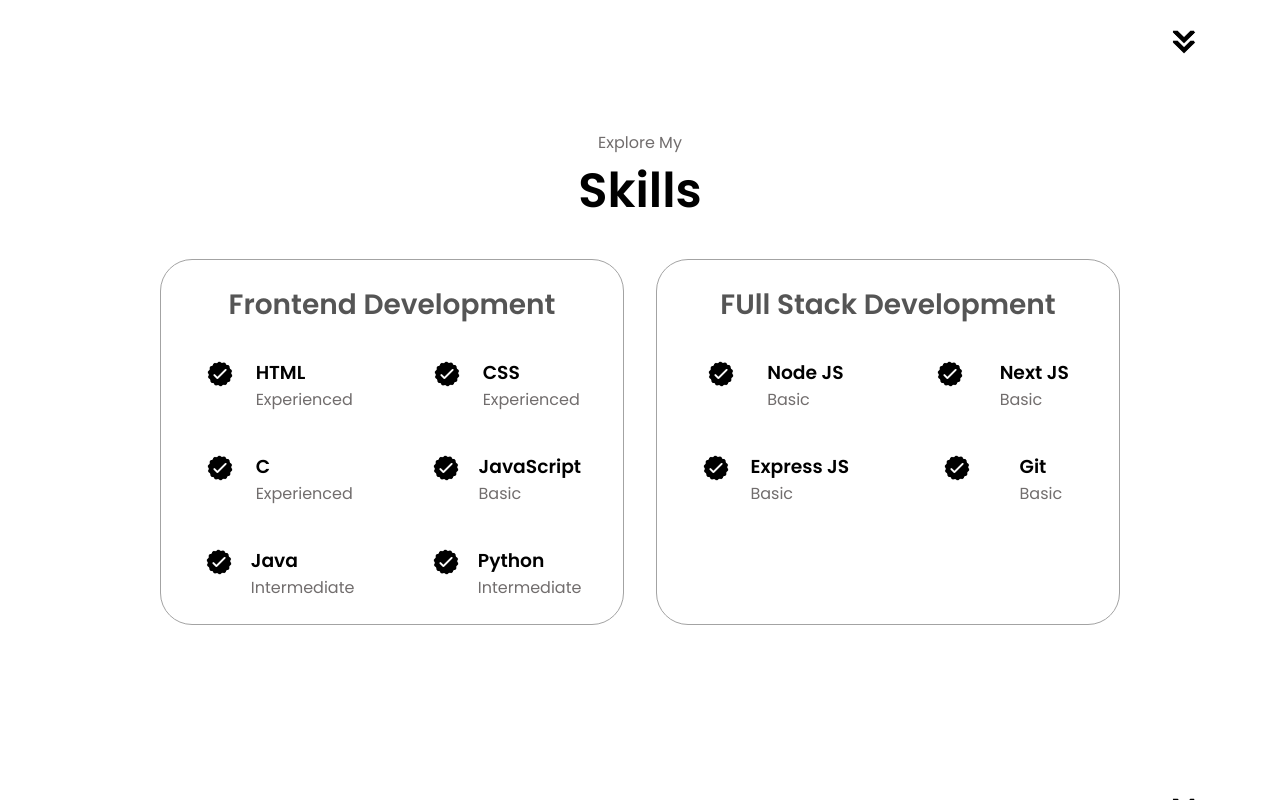
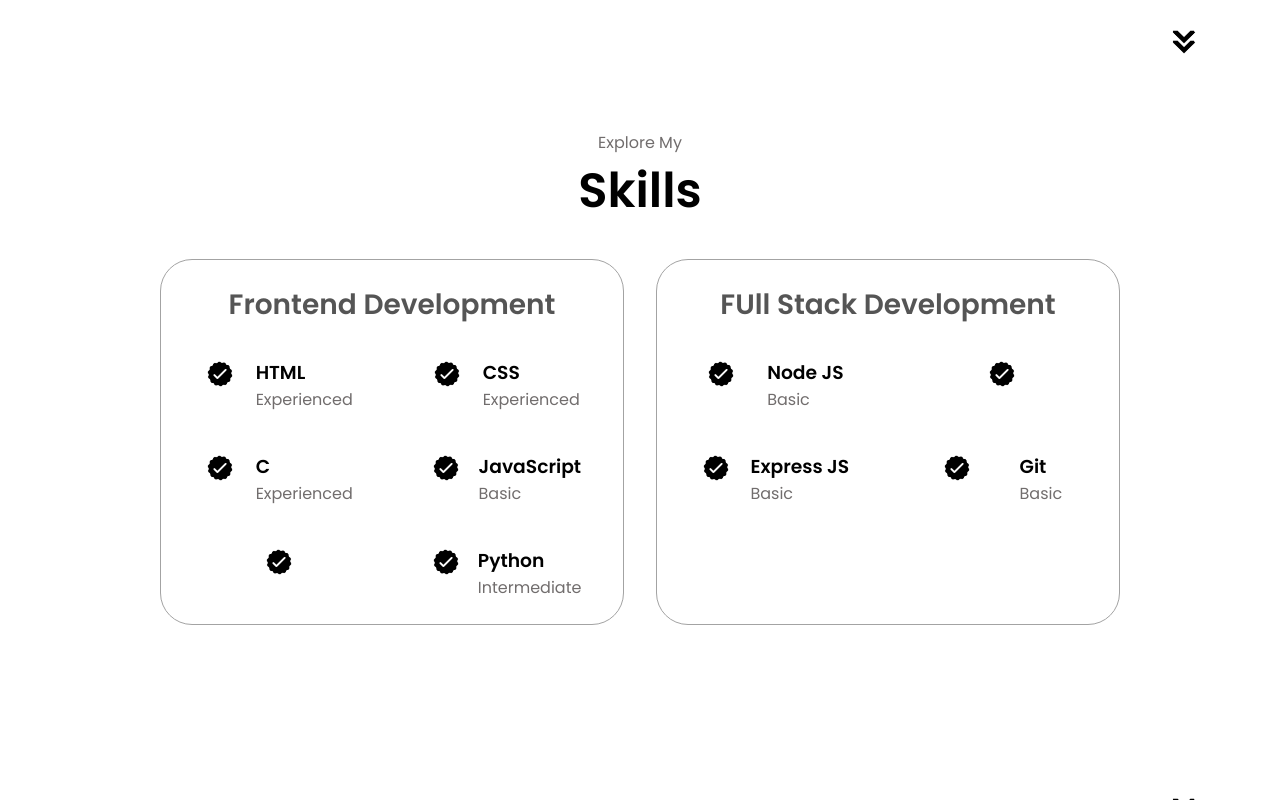
Before and after one commit to harshitatanvie/portfolio, a plain HTML site: page index.html in a window 1280 px wide. Shown: the part 1566-2366 px from the top of the page. Drawn offline with Linux system fonts and the light colour scheme.

Commit message:
Update index.html

```diff
--- a/index.html
+++ b/index.html
@@ -42,8 +42,8 @@
       </div>
       <div class="section__text">
         <p class="section__text__p1">Hello, I'm</p>
-        <h1 class="title">Harshita Tanvie</h1>
-        <p class="section__text__p2">Full Stack Developer</p>
+        <h1 class="title">Harshita Tanvie Durgapu</h1>
+
         <div class="btn-container">
           <button
             class="btn btn-color-2"
@@ -180,10 +180,6 @@
                   alt="Experience icon"
                   class="icon"
                 />
-                <div>
-                  <h3>Java</h3>
-                  <p>Intermediate</p>
-                </div>
               </article>
               <article>
                 <img
@@ -220,10 +216,6 @@
                   alt="Experience icon"
                   class="icon"
                 />
-                <div>
-                  <h3>Next JS</h3>
-                  <p>Basic</p>
-                </div>
               </article>
               <article>
                 <img
```
